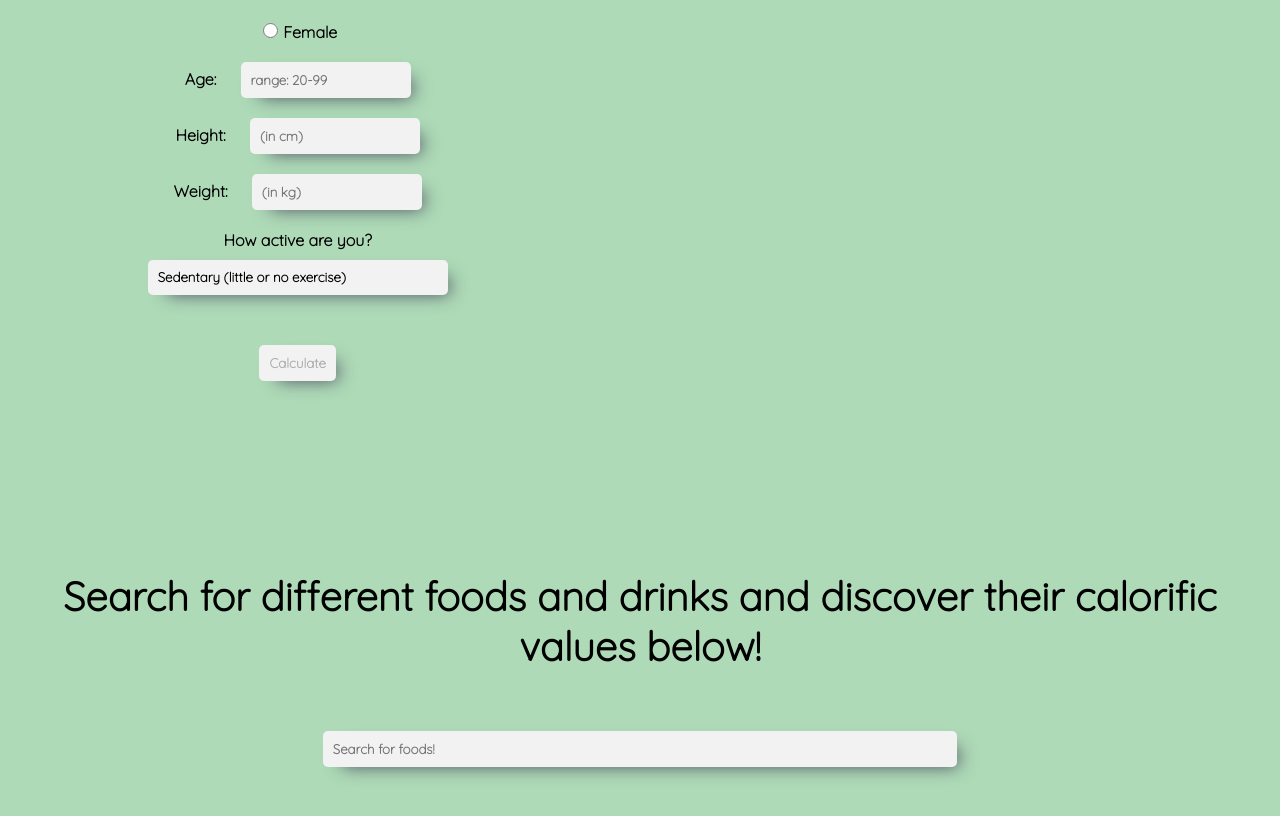
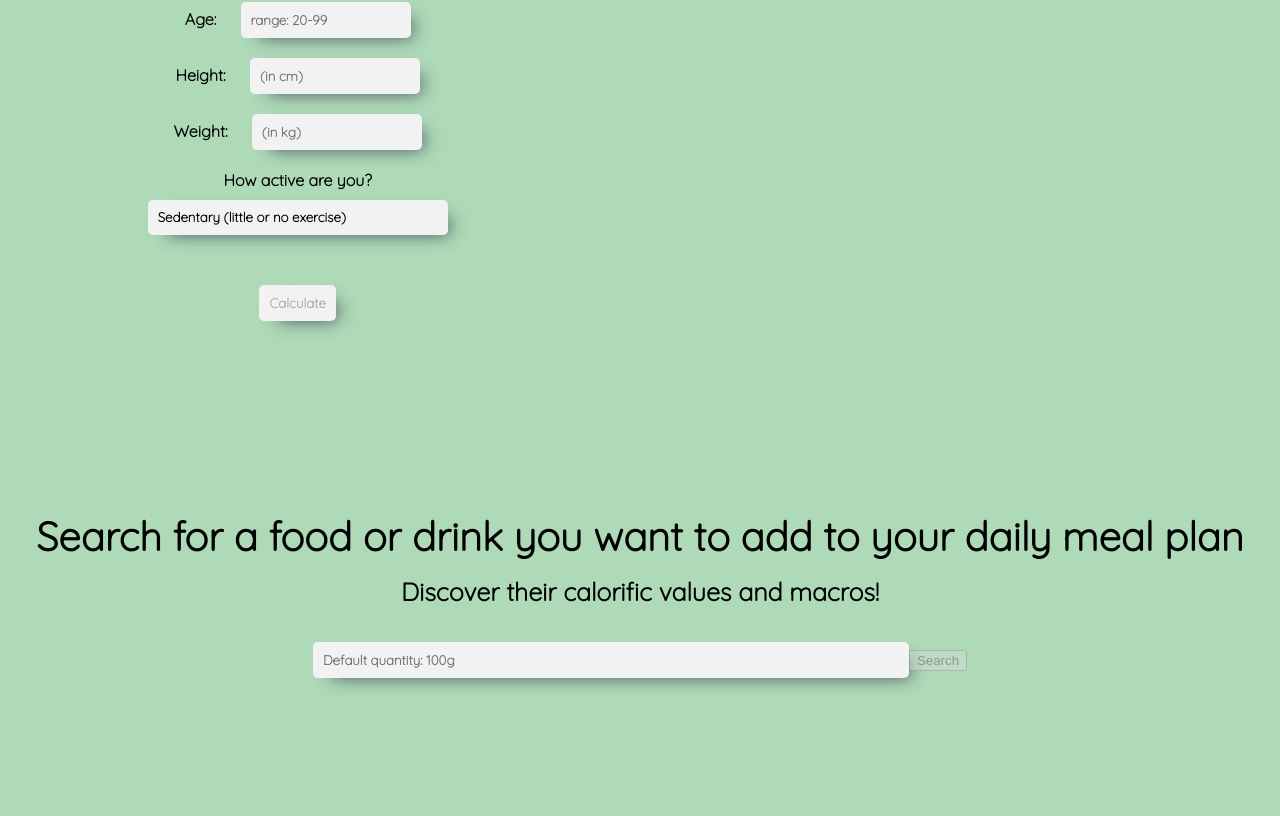
Before and after one commit to AdamIskrzycki/nutrition-app, a React (Create React App) app: page / in a window 1280 px wide. Shown: the part 238-1054 px from the top of the page. Built offline with nearby package versions, Linux system fonts and the light colour scheme.

Commit message:
Added basic view of fetched data, updated gitignore

```diff
--- a/src/App.js
+++ b/src/App.js
@@ -1,12 +1,12 @@
 import './App.css';
 import UserInfoContainer from './components/UserInfoContainer/UserInfoContainer';
-import NutritionContainer from './components/NutritionContainer/NutritionContainer';
+import SearchContainer from './components/SearchContainer/SearchContainer';
 
 function App() {
   return (
     <div className="App">
       <UserInfoContainer />
-      <NutritionContainer />
+      <SearchContainer />
     </div>
   );
 }
--- a/src/components/NutritionContainer/NutritionContainer.js
+++ /dev/null
@@ -1,11 +0,0 @@
-import React from "react";
-import Search from "./Search/Search";
-import classes from './NutritionContainer.module.scss';
-
-const NutritionContainer = () => {
-  return <div className={classes.NutritionContainer}>
-    <Search />
-  </div>;
-};
-
-export default NutritionContainer;
--- a/src/components/NutritionContainer/NutritionContainer.module.scss
+++ /dev/null
@@ -1,5 +0,0 @@
-.NutritionContainer {
-    width: 80%;
-    margin: 60px auto;
-    // border: 1px solid black;
-}
--- a/src/components/NutritionContainer/Search/Search.js
+++ /dev/null
@@ -1,91 +0,0 @@
-import React, { useEffect, useState } from "react";
-import classes from "./Search.module.scss";
-
-const Search = () => {
-  const [inputValue, setInputValue] = useState("");
-  const [products, setProducts] = useState([]);
-  const [productsNutritionInfo, setProductsNutritionInfo] = useState([]);
-
-  useEffect(() => {
-    if (inputValue.length > 2) {
-      const fetchData = async () => {
-        try {
-          const response = await fetch(
-            `https://trackapi.nutritionix.com/v2/search/instant?query=${inputValue}`,
-            {
-              method: "GET",
-              headers: {
-                "Content-Type": "application/json",
-                "x-app-id": "8bbbd53d",
-                "x-app-key": "9af9c44fb489d66cdd442edaf44eca50",
-              },
-            }
-          );
-          const data = await response.json();
-          console.log("data", data);
-          setProducts(data.common.slice(0, 8));
-        } catch (err) {
-          console.log(err);
-        }
-      };
-
-      fetchData();
-    }
-  }, [inputValue]);
-
-  useEffect(() => {
-    products.map(el => {
-      const postFoodName = async () => {
-        try {
-          const response = await fetch(
-            `https://trackapi.nutritionix.com/v2/natural/nutrients?query=${el.food_name}`,
-            {
-              method: "POST",
-              headers: {
-                "Content-Type": "application/json",
-                "x-app-id": "8bbbd53d",
-                "x-app-key": "9af9c44fb489d66cdd442edaf44eca50",
-              },
-              body: (JSON.stringify({
-                "query": el.food_name
-                }))
-            }
-          );
-          const data = await response.json();
-
-          setProductsNutritionInfo(...productsNutritionInfo, data.foods) // check if the combining requests approach works - in return change to map over productsNutritionInfo
-          console.log("ProductsNutritionInfo:", productsNutritionInfo); // also check in the console if state productsNutritionInfo has appropriate info to be displayed
-        } catch (err) { //try to find solution to not exceed daily requests limit on API - currently sending too many requests at once
-          console.log(err);
-        }
-      }
-
-      postFoodName();
-
-    })
-  }, [products])
-
-  const onInputChange = (e) => {
-    setInputValue(e.target.value);
-  };
-
-  return (
-    <div>
-      <input
-        className={classes.Search}
-        type="text"
-        placeholder="Search for foods!"
-        onChange={onInputChange}
-      />
-         <div className={classes.SearchResultsContainer}>
-          {products.length > 0 ? products.map((el) => {
-            return <div className={classes.SearchResult}>
-                {el.food_name}
-              </div>
-          }) : null}
-        </div>
-    </div>
-  );
-};
-
-export default Search;
--- a/src/components/NutritionContainer/Search/Search.module.scss
+++ /dev/null
@@ -1,19 +0,0 @@
-@import "../../mixins.scss";
-
-.Search {
-    @include inputBeautify();
-    width: 60%;
-}
-
-.SearchResultsContainer {
-    @include flexCenter(row);
-    margin-top: 40px;
-
-}
-
-.SearchResult {
-    border-radius: 5px;
-    margin: 10px;
-    border: 2px solid black;
-    padding: 20px;
-}
--- /dev/null
+++ b/src/components/SearchContainer/SearchContainer.js
@@ -0,0 +1,77 @@
+import React, { useState, useEffect } from "react";
+import SearchedProduct from "./SearchedProduct/SearchedProduct";
+import classes from "./SearchContainer.module.scss";
+
+const SearchContainer = () => {
+  const [inputValue, setInputValue] = useState("");
+  const [currentProductInfo, setCurrentProductInfo] = useState(null);
+
+  const onInputChange = (e) => {
+    setInputValue(e.target.value);
+  };
+
+  const onSearchClick = () => {
+    if (inputValue.length > 2) {
+      const fetchData = async () => {
+        try {
+          const response = await fetch(
+            `https://api.calorieninjas.com/v1/nutrition?query=${inputValue}`,
+            {
+              method: "GET",
+              headers: {
+                "Content-Type": "application/json",
+                "X-Api-Key": process.env.REACT_APP_API_KEY,
+              },
+            }
+          );
+          const data = await response.json();
+          console.log("data: ", data);
+          setCurrentProductInfo(data.items[0]);
+          console.log("Current product:", currentProductInfo.name);
+        } catch (err) {
+          console.log(err);
+        }
+      };
+
+      fetchData();
+    }
+  }
+
+
+
+  return (
+    <div className={classes.SearchContainer}>
+      <header className={classes.SearchInvitation}>
+        Search for a food or drink you want to add to your daily meal plan
+      </header>
+      <header className={classes.SearchInvitationSHL}>
+        Discover their calorific values and macros!
+      </header>
+      <input
+        className={classes.Search}
+        type="text"
+        placeholder="Default quantity: 100g"
+        onChange={onInputChange}
+      />
+      <button onClick={onSearchClick} disabled={inputValue.length === 0}>Search</button>
+      <div className={classes.SearchResultsContainer}>
+        {currentProductInfo ? (
+          <SearchedProduct
+            name={currentProductInfo.name}
+            calories={currentProductInfo.calories}
+            servingSize={currentProductInfo.serving_size_g}
+            carbs={currentProductInfo.carbohydrates_total_g}
+            fat={currentProductInfo.fat_total_g}
+            protein={currentProductInfo.protein_g}
+            sugar={currentProductInfo.sugar_g}
+          />
+        ) :
+        <div style={currentProductInfo === null ? {visibility: "hidden"} : {visibility: "visible"}}>
+          Unfortunately, we couldn't find your product
+        </div>}
+      </div>
+    </div>
+  );
+};
+
+export default SearchContainer;
--- /dev/null
+++ b/src/components/SearchContainer/SearchContainer.module.scss
@@ -0,0 +1,35 @@
+@import "../mixins.scss";
+
+.SearchContainer {
+    width: 100%;
+}
+
+.Search {
+    @include inputBeautify();
+    width: 45%;
+}
+
+.SearchInvitation {
+    font-size: 40px;
+    width: 100%;
+    margin-top: 190px;
+}
+
+.SearchInvitationSHL {
+    font-size: 25px;
+    padding-top: 15px;
+    padding-bottom: 35px;
+}
+
+.SearchResultsContainer {
+    @include flexCenter(row);
+    margin-top: 40px;
+    margin-bottom: 100px;
+}
+
+.SearchResult {
+    border-radius: 5px;
+    margin: 10px;
+    border: 2px solid black;
+    padding: 20px;
+}
--- /dev/null
+++ b/src/components/SearchContainer/SearchedProduct/SearchedProduct.js
@@ -0,0 +1,16 @@
+import React from 'react';
+import classes from "./SearchedProduct.module.scss"
+
+const SearchedProduct = (props) => {
+    return <div className={classes.SearchedProductContainer}>
+        <header>{props.name}</header>
+        <section>{props.calories} Calories</section>
+        <section>Serving size: {props.servingSize} g</section>
+        <section>Carbs: {props.carbs} g</section>
+        <section>Fat: {props.fat} g</section>
+        <section>Protein: {props.protein} g</section>
+        <section>Sugar: {props.sugar} g</section>
+    </div>
+}
+
+export default SearchedProduct;
--- /dev/null
+++ b/src/components/SearchContainer/SearchedProduct/SearchedProduct.module.scss
@@ -0,0 +1,5 @@
+.SearchedProductContainer {
+    border: 2px solid black;
+    padding: 10px;
+    border-radius: 15px;
+}
--- a/src/components/UserInfoContainer/UserInfoContainer.js
+++ b/src/components/UserInfoContainer/UserInfoContainer.js
@@ -118,7 +118,7 @@ const UserInfoContainer = () => {
       />
       <UserResults bmi={bmiValue} isUserResultsVisible={isUserResultsVisible} maintainCalorie={maintainCalorie}/>
     </section>
-    <div className={classes.SearchInvitation}>Search for different foods and drinks and discover their calorific values below!</div>
+
     </>
   );
 };
--- a/src/components/UserInfoContainer/UserInfoContainer.module.scss
+++ b/src/components/UserInfoContainer/UserInfoContainer.module.scss
@@ -3,12 +3,6 @@
 .UserInfoContainer {
     @include flexCenter(row);
     column-gap: 200px;
-    margin: 130px auto;
+    margin: 70px auto;
     width: 100%;
 }
-
-.SearchInvitation {
-    font-size: 40px;
-    width: 100%;
-    margin-top: 190px;
-}
```
Also changed, not shown: 1 other file (tests, documents, lock files or other folders).
